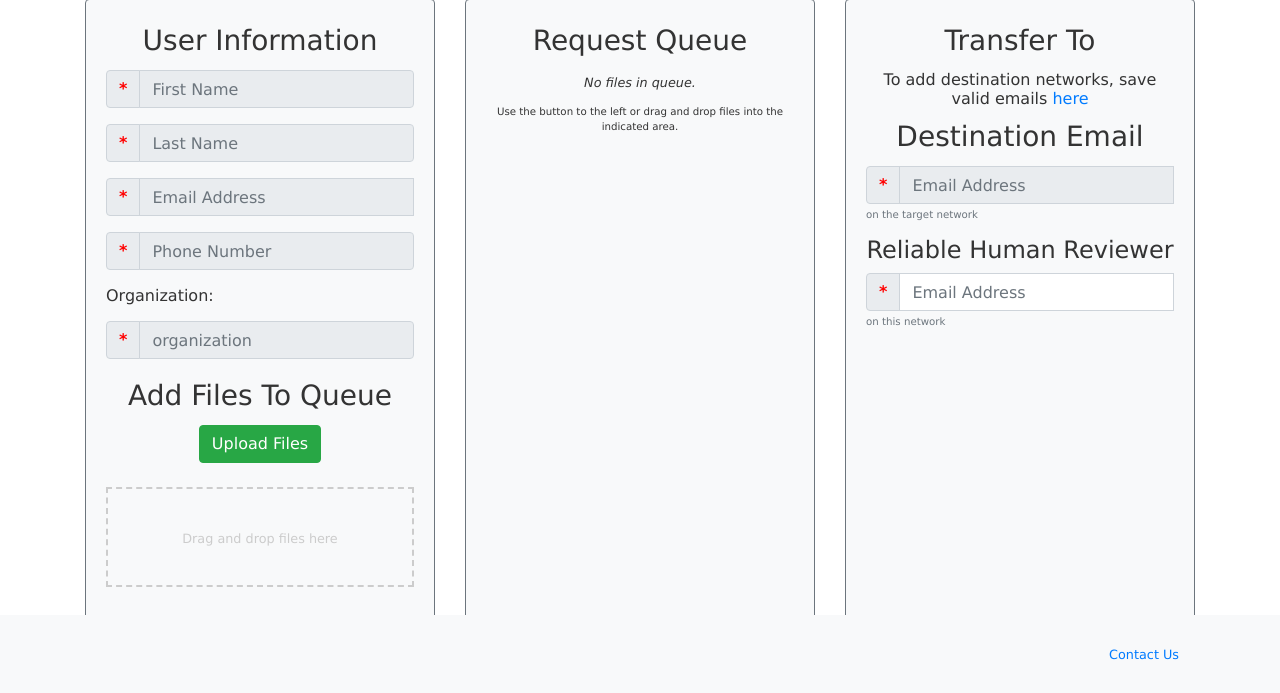
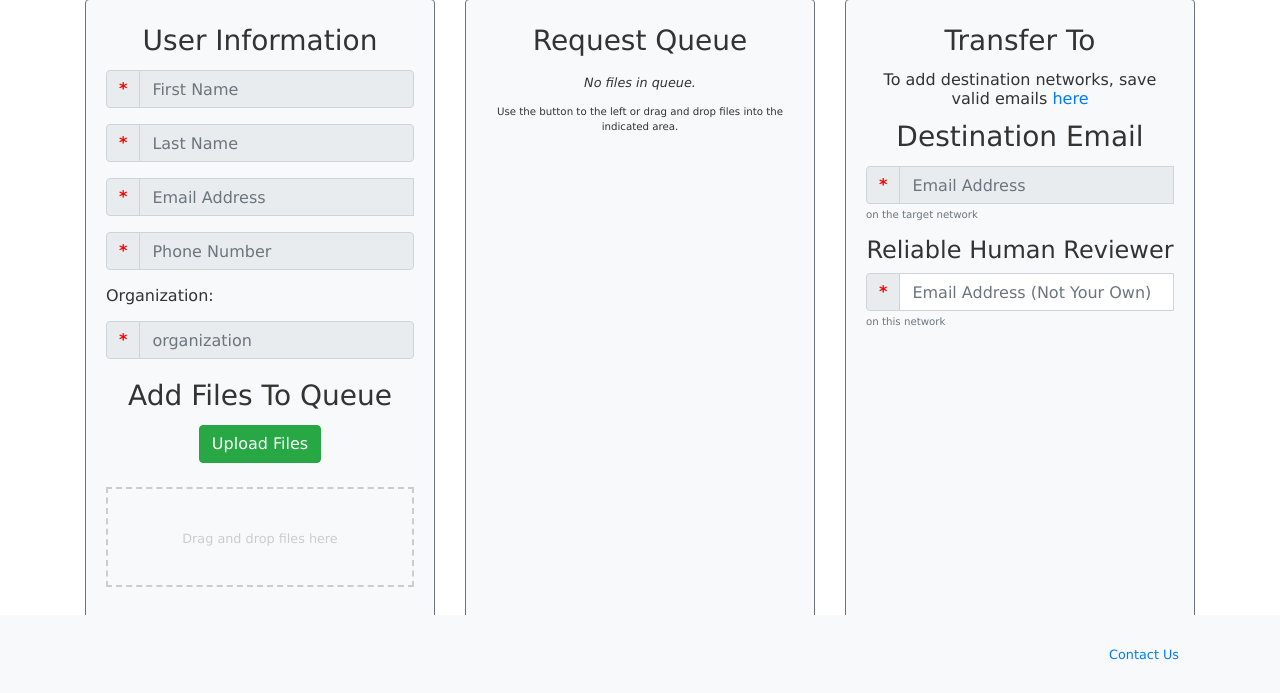
Before and after one commit to oes-webteam/cftsPublic, a Django app: template templates/pages/frontend.html in a window 1280 px wide. Shown: the part 106-799 px from the top of the page. Run offline with Django 3.2, Linux system fonts and the light colour scheme; the template is opened without the code that fills it, so the values that code supplies are empty; parts of the project's set-up code (start-up, migrations or seed data) failed here and were passed over; some libraries are stand-ins or nearby versions.

Commit message:
modified place holder message for RHR

```diff
--- a/templates/pages/frontend.html
+++ b/templates/pages/frontend.html
@@ -148,7 +148,7 @@
                                         <div class="input-group-prepend">
                                             <span class="input-group-text" id="RHREmailRequired">*</span>
                                         </div>
-                                        <input type="email" class="form-control" name="RHREmail" id="RHREmail" aria-describedby="RHREmailHelp RHREmailRequired" placeholder="Email Address" required />
+                                        <input type="email" class="form-control" name="RHREmail" id="RHREmail" aria-describedby="RHREmailHelp RHREmailRequired" placeholder="Email Address (Not Your Own)" required />
                                         <span class="w-100"></span>
                                         <small id="RHREmailHelp" class="form-text text-muted">on this network</small>
                                     </div>
```
